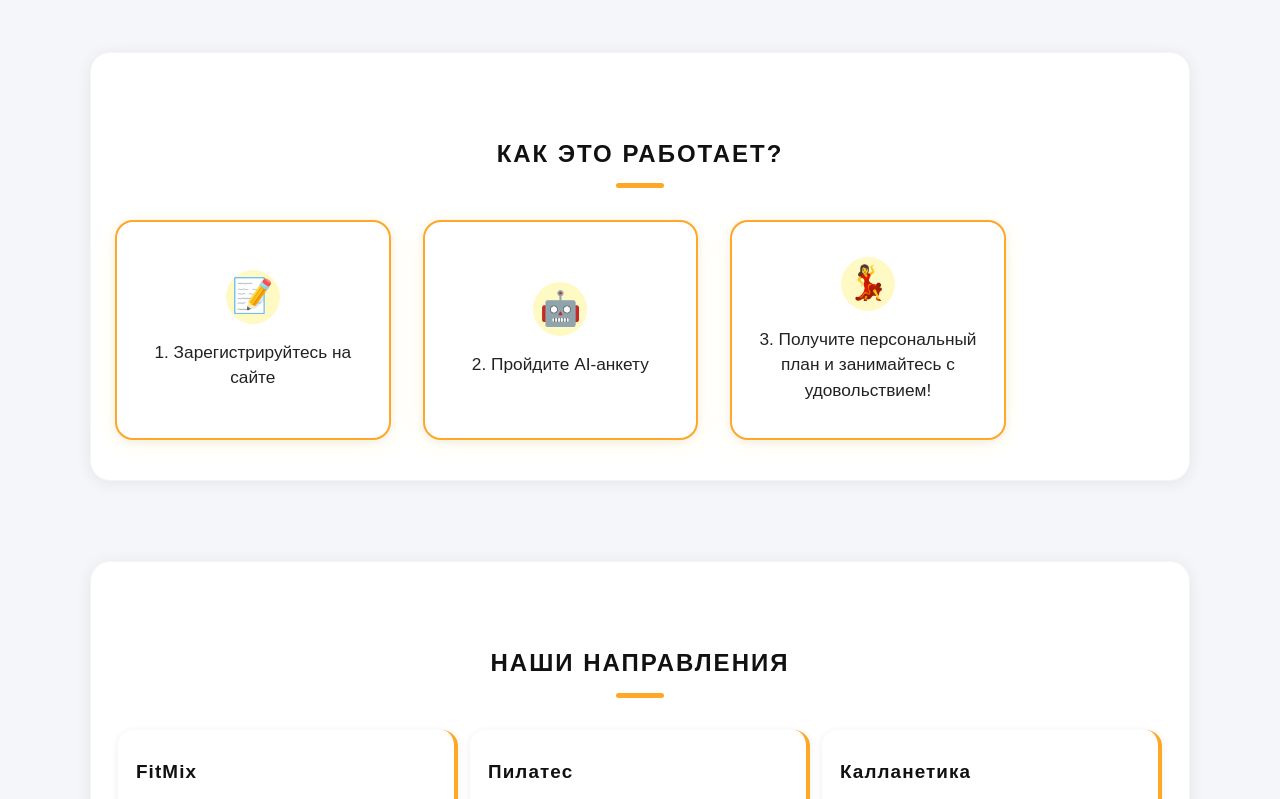
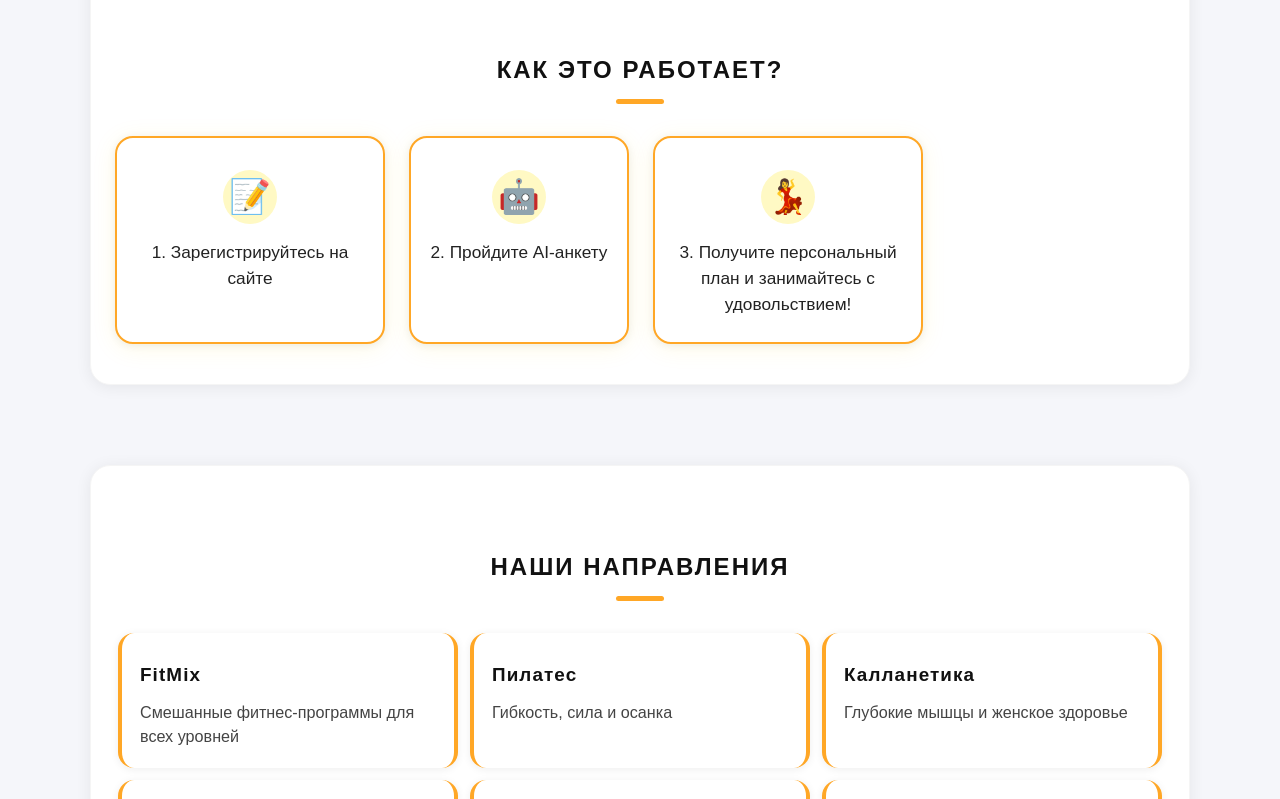
Before and after one commit to Rev1zit/ai-fitness, a Next.js app in the folder atmosfera/: page / in a window 1280 px wide. Shown: the part 1620-2419 px from the top of the page. Built offline with nearby package versions, Linux system fonts and the light colour scheme.

Commit message:
fix: вернул сетку 'как это работает', линии у направлений только слева и справа

```diff
--- a/atmosfera/app/index.module.css
+++ b/atmosfera/app/index.module.css
@@ -292,9 +292,8 @@
   align-items: flex-start;
   text-align: left;
   border: none;
-  border-left: none;
+  border-left: 4px solid var(--orange);
   border-right: 4px solid var(--orange);
-  border-bottom: 4px solid var(--orange);
   transition: box-shadow 0.2s, transform 0.18s, border 0.2s;
   color: #222;
 }
@@ -1337,34 +1336,24 @@ ul.aboutList {
 
 .cardGrid {
   display: flex;
-  justify-content: center;
-  align-items: stretch;
-  gap: 32px;
   flex-wrap: wrap;
+  gap: 24px;
+  justify-content: center;
 }
 .cardPro {
-  flex: 1 1 260px;
-  min-width: 220px;
-  max-width: 320px;
-  text-align: center;
-  display: flex;
-  flex-direction: column;
-  align-items: center;
-  justify-content: center;
-  height: 180px;
-  box-sizing: border-box;
   background: #fff;
   border-radius: 18px;
   box-shadow: 0 4px 24px rgba(255,214,0,0.10), 0 1.5px 8px rgba(0,0,0,0.07);
   border: 2.5px solid var(--orange);
+  min-width: 220px;
+  max-width: 270px;
+  padding: 32px 18px 24px 18px;
+  display: flex;
+  flex-direction: column;
+  align-items: center;
+  text-align: center;
   transition: box-shadow 0.22s, border 0.22s, transform 0.18s;
   position: relative;
-  min-height: 220px;
-}
-.cardPro:hover {
-  box-shadow: 0 8px 32px var(--orange)33, 0 2px 12px var(--orange)22;
-  border-color: var(--orange);
-  transform: translateY(-4px) scale(1.04);
 }
 .cardIcon {
   width: 54px;
```
